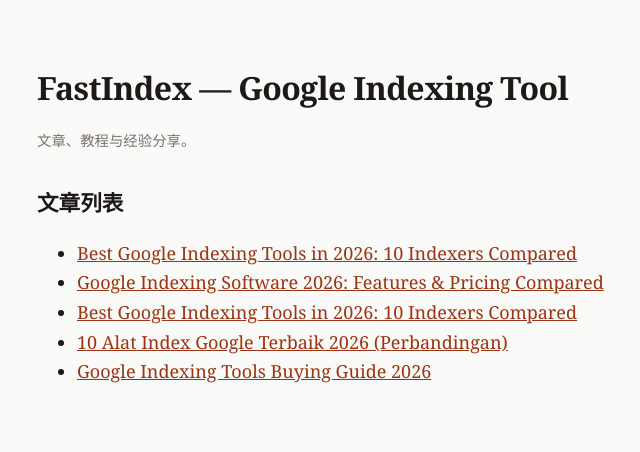
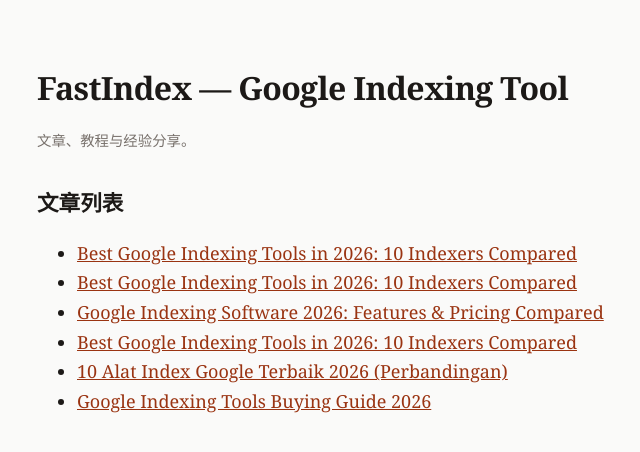
Before and after one commit to zzyvx98-prog/zzyvx98-prog.github.io, a Jekyll site: the page built from index.md, in a window 1280 px wide. Shown: the top 452 px of the page, without its empty margins (233-873 px from the left). Built offline with Jekyll 4.4.1, drawn with Linux system fonts in a browser that asks for light colours.

Commit message:
Publish: index.md

```diff
--- a/index.md
+++ b/index.md
@@ -11,6 +11,7 @@ description: "文章、教程与经验分享。"
 ## 文章列表
 
 <!-- pages-publisher:articles:start -->
+- [Best Google Indexing Tools in 2026: 10 Indexers Compared]({{ '/best-google-indexing-tools-2026-2/' | relative_url }})
 - [Best Google Indexing Tools in 2026: 10 Indexers Compared]({{ '/best-google-indexing-tools-2026-10-indexers-compared/' | relative_url }})
 - [Google Indexing Software 2026: Features & Pricing Compared]({{ '/google-indexing-software-2026-features-pricing-compared/' | relative_url }})
 - [Best Google Indexing Tools in 2026: 10 Indexers Compared]({{ '/best-google-indexing-tools-2026/' | relative_url }})
```
